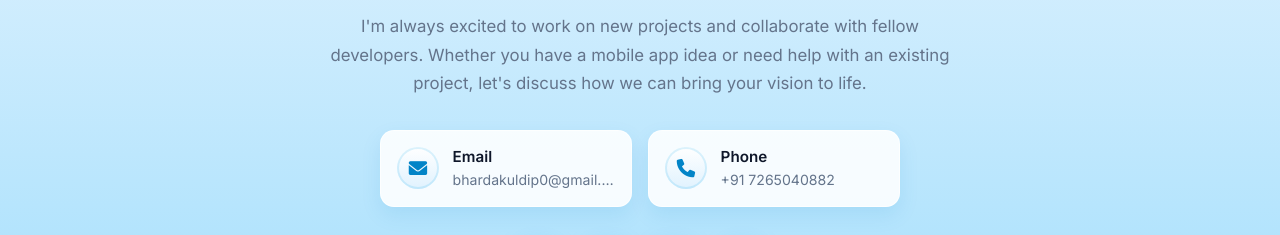
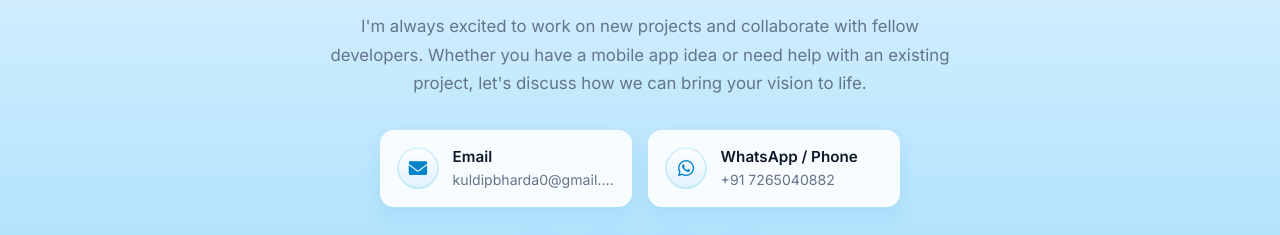
Before and after one commit to kuldip0107/bharda-kuldip-portfolio, a React (Vite) app: page / in a window 1280 px wide. Shown: the part 4940-5175 px from the top of the page. Built offline with nearby package versions, Linux system fonts and the light colour scheme.

Commit message:
feat(contact): connect verified social links (GitHub, LinkedIn, WhatsApp, Email) and make cards directly clickable

```diff
--- a/src/components/Contact.jsx
+++ b/src/components/Contact.jsx
@@ -48,56 +48,68 @@ export default function Contact({ onShowToast }) {
             </div>
 
             <div className="contact-details">
-              <div className="contact-item">
+              <a
+                href="mailto:kuldipbharda0@gmail.com"
+                className="contact-item"
+                title="Send an email to kuldipbharda0@gmail.com"
+              >
                 <i className="fas fa-envelope"></i>
                 <div>
                   <h4>Email</h4>
-                  <p>bhardakuldip0@gmail.com</p>
+                  <p>kuldipbharda0@gmail.com</p>
                 </div>
-              </div>
-              <div className="contact-item">
-                <i className="fas fa-phone"></i>
+              </a>
+              <a
+                href="https://wa.me/917265040882?text=Hi%20Kuldip%2C%20I%20would%20like%20to%20discuss%20a%20project%20with%20you."
+                target="_blank"
+                rel="noopener noreferrer"
+                className="contact-item"
+                title="Chat on WhatsApp: +91 7265040882"
+              >
+                <i className="fab fa-whatsapp"></i>
                 <div>
-                  <h4>Phone</h4>
-                  <p>
-                    <a href="tel:+917265040882">+91 7265040882</a>
-                  </p>
+                  <h4>WhatsApp / Phone</h4>
+                  <p>+91 7265040882</p>
                 </div>
-              </div>
+              </a>
             </div>
 
             <div className="social-links">
               <a
-                href="mailto:bhardakuldip0@gmail.com"
+                href="mailto:kuldipbharda0@gmail.com"
                 className="social-link"
                 aria-label="Email"
+                title="Email: kuldipbharda0@gmail.com"
               >
                 <i className="fas fa-envelope"></i>
               </a>
               <a
-                href="https://api.whatsapp.com/send?phone=917265040882&text=Hi%20Bharda%2C%20I%20would%20like%20to%20discuss%20a%20project%20with%20you."
+                href="https://wa.me/917265040882?text=Hi%20Kuldip%2C%20I%20would%20like%20to%20discuss%20a%20project%20with%20you."
                 target="_blank"
                 rel="noopener noreferrer"
                 className="social-link"
                 aria-label="WhatsApp"
+                title="WhatsApp: 7265040882"
               >
                 <i className="fab fa-whatsapp"></i>
               </a>
               <a
-                href="https://github.com/bharda-kuldip"
+                href="https://github.com/kuldip0107/"
                 target="_blank"
                 rel="noopener noreferrer"
                 className="social-link"
                 aria-label="GitHub"
+                title="GitHub: https://github.com/kuldip0107/"
               >
                 <i className="fab fa-github"></i>
               </a>
               <a
-                href="https://linkedin.com/in/bharda-kuldip"
+                href="https://www.linkedin.com/in/bharda-kuldip/"
                 target="_blank"
                 rel="noopener noreferrer"
                 className="social-link"
                 aria-label="LinkedIn"
+                title="LinkedIn: https://www.linkedin.com/in/bharda-kuldip/"
               >
                 <i className="fab fa-linkedin"></i>
               </a>
--- a/src/components/Projects.jsx
+++ b/src/components/Projects.jsx
@@ -7,7 +7,7 @@ export default function Projects() {
       image: 'https://images.unsplash.com/photo-1551650975-87deedd944c3?w=400&h=300&fit=crop',
       tags: ['React Native', 'Firebase', 'Redux'],
       liveDemo: '#',
-      sourceCode: '#',
+      sourceCode: 'https://github.com/kuldip0107/',
       featured: true,
     },
     {
@@ -17,7 +17,7 @@ export default function Projects() {
       image: 'https://images.unsplash.com/photo-1512941937669-90a1b58e7e9c?w=400&h=300&fit=crop',
       tags: ['React Native', 'HealthKit', 'Charts'],
       liveDemo: '#',
-      sourceCode: '#',
+      sourceCode: 'https://github.com/kuldip0107/',
       featured: false,
     },
     {
@@ -27,7 +27,7 @@ export default function Projects() {
       image: 'https://images.unsplash.com/photo-1551288049-bebda4e38f71?w=400&h=300&fit=crop',
       tags: ['React Native', 'Maps', 'Real-time'],
       liveDemo: '#',
-      sourceCode: '#',
+      sourceCode: 'https://github.com/kuldip0107/',
       featured: false,
     },
   ];
--- a/src/index.css
+++ b/src/index.css
@@ -1024,6 +1024,14 @@ header::after {
     width: 100%;
     box-sizing: border-box;
     overflow: hidden;
+    cursor: pointer;
+    transition: transform 0.25s ease, box-shadow 0.25s ease, border-color 0.25s ease;
+}
+
+.contact-item:hover {
+    transform: translateY(-3px);
+    box-shadow: 0 12px 26px rgba(2, 132, 199, 0.18);
+    border-color: rgba(14, 165, 233, 0.4);
 }
 
 .contact-item i {
```
